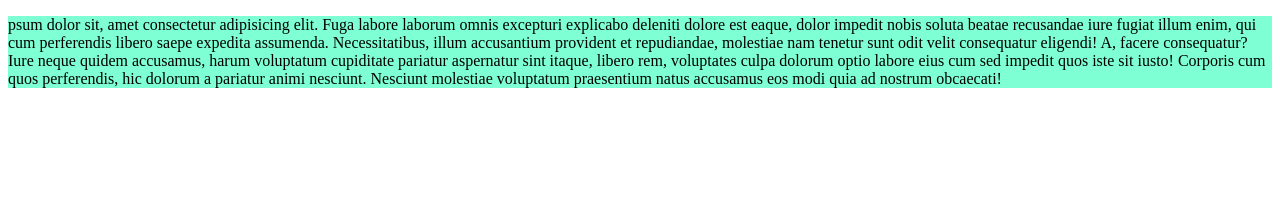
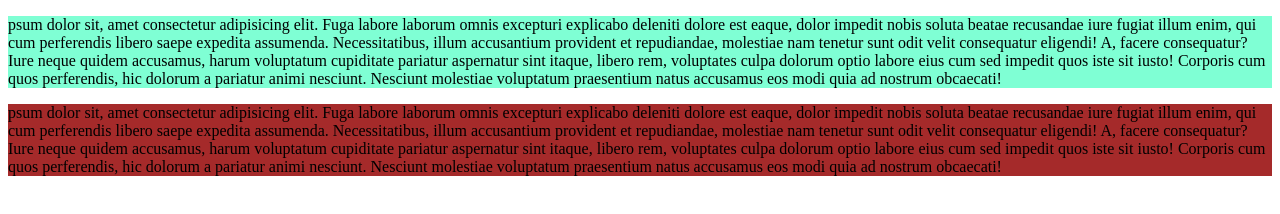
Before and after one commit to kmsmahi/ph-projects-1, a plain HTML site: page index.html in a window 1280 px wide. Drawn offline with Linux system fonts and the light colour scheme.

Commit message:
added code

```diff
--- a/index.html
+++ b/index.html
@@ -8,5 +8,8 @@
 </head>
 <body>
     <p class="p1">psum dolor sit, amet consectetur adipisicing elit. Fuga labore laborum omnis excepturi explicabo deleniti dolore est eaque, dolor impedit nobis soluta beatae recusandae iure fugiat illum enim, qui cum perferendis libero saepe expedita assumenda. Necessitatibus, illum accusantium provident et repudiandae, molestiae nam tenetur sunt odit velit consequatur eligendi! A, facere consequatur? Iure neque quidem accusamus, harum voluptatum cupiditate pariatur aspernatur sint itaque, libero rem, voluptates culpa dolorum optio labore eius cum sed impedit quos iste sit iusto! Corporis cum quos perferendis, hic dolorum a pariatur animi nesciunt. Nesciunt molestiae voluptatum praesentium natus accusamus eos modi quia ad nostrum obcaecati!</p>
+
+
+    <p class="p2">psum dolor sit, amet consectetur adipisicing elit. Fuga labore laborum omnis excepturi explicabo deleniti dolore est eaque, dolor impedit nobis soluta beatae recusandae iure fugiat illum enim, qui cum perferendis libero saepe expedita assumenda. Necessitatibus, illum accusantium provident et repudiandae, molestiae nam tenetur sunt odit velit consequatur eligendi! A, facere consequatur? Iure neque quidem accusamus, harum voluptatum cupiditate pariatur aspernatur sint itaque, libero rem, voluptates culpa dolorum optio labore eius cum sed impedit quos iste sit iusto! Corporis cum quos perferendis, hic dolorum a pariatur animi nesciunt. Nesciunt molestiae voluptatum praesentium natus accusamus eos modi quia ad nostrum obcaecati!</p>
 </body>
 </html>
--- a/style.css
+++ b/style.css
@@ -1,3 +1,6 @@
 .p1{
     background-color: aquamarine;
 }
+.p2{
+    background-color:brown;
+}
```
